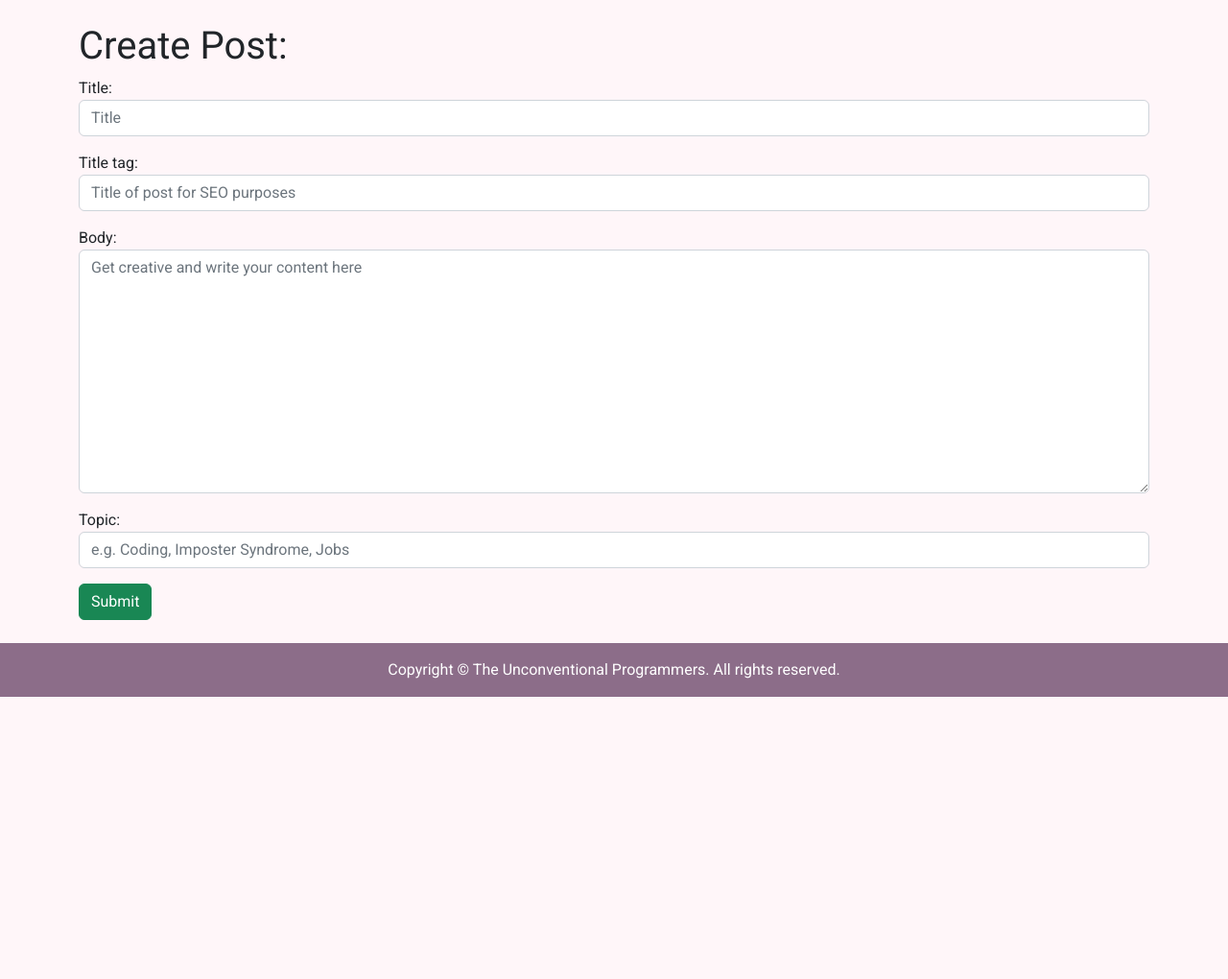
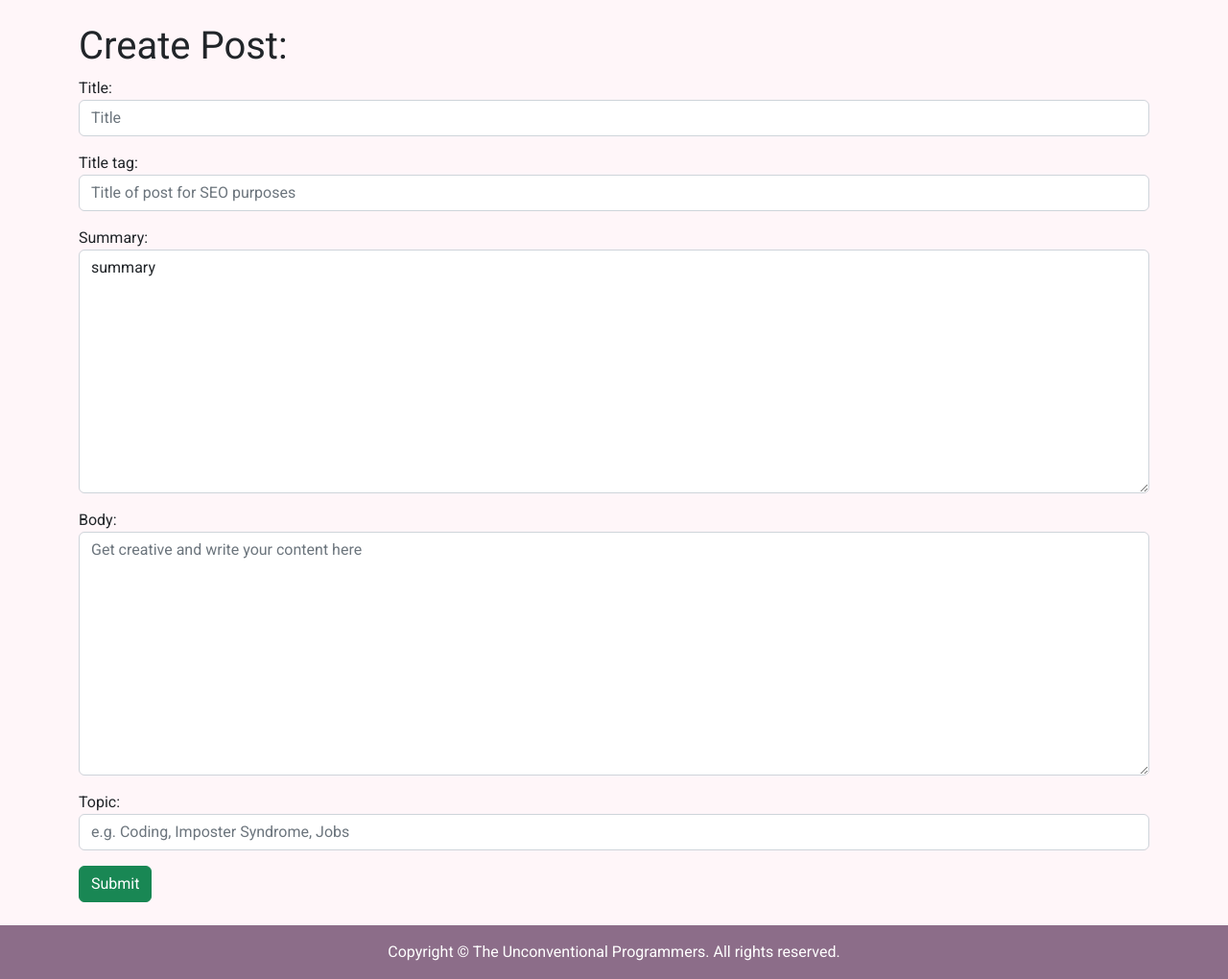
Before and after one commit to Jbachtiger/ci-pp4-the-unconventional-programmer, a Django app: page /create-post/ in a window 1280 px wide. Shown: the part 56-1076 px from the top of the page at 96% size. Before the commit the page ends 782 px from the top, so only its background shows below. Run offline with Django 3.2, Linux system fonts and the light colour scheme; a user stored in the database is signed in; tables that the repository leaves empty hold one stand-in row (values such as "Sample post"); some libraries are stand-ins or nearby versions.

Commit message:
Add summary field to post model

```diff
--- a/programmerblog/forms.py
+++ b/programmerblog/forms.py
@@ -8,14 +8,15 @@ class PostForm(forms.ModelForm):
     class Meta:
         '''Get post model and choose which fields to display '''
         model = Post
-        fields = ('title', 'author', 'title_tag', 'body', 'topic')
+        fields = ('title', 'title_tag', 'summary', 'author', 'body', 'topic', )
 
         widgets = {
             'title': forms.TextInput(attrs={'class': 'form-control', 'placeholder': 'Title'}),
             'author': forms.TextInput(attrs={'class': 'form-control', 'value': '', 'id': 'author_field', 'type': 'hidden'}),
             'title_tag': forms.TextInput(attrs={'class': 'form-control', 'placeholder': 'Title of post for SEO purposes'}),
             'body': forms.Textarea(attrs={'class': 'form-control', 'placeholder': 'Get creative and write your content here'}),
-            'topic': forms.TextInput(attrs={'class': 'form-control', 'placeholder': 'e.g. Coding, Imposter Syndrome, Jobs'})
+            'topic': forms.TextInput(attrs={'class': 'form-control', 'placeholder': 'e.g. Coding, Imposter Syndrome, Jobs'}),
+            'summary': forms.Textarea(attrs={'class': 'form-control', 'placeholder': 'Brief overview of your post'})
         }
 
 
@@ -24,13 +25,14 @@ class EditForm(forms.ModelForm):
     class Meta:
         ''' Get edit form model and choose which fields to display '''
         model = Post
-        fields = ('title', 'title_tag', 'body', 'topic')
+        fields = ('title', 'title_tag', 'summary', 'body', 'topic', )
 
         widgets = {
             'title': forms.TextInput(attrs={'class': 'form-control', 'placeholder': 'Title'}),
             'title_tag': forms.TextInput(attrs={'class': 'form-control', 'placeholder': 'Title of post for SEO purposes'}),
             'body': forms.Textarea(attrs={'class': 'form-control', 'placeholder': 'Get creative and write your content here'}),
-            'topic': forms.TextInput(attrs={'class': 'form-control', 'placeholder': 'e.g. Coding, Imposter Syndrome, Jobs'})
+            'topic': forms.TextInput(attrs={'class': 'form-control', 'placeholder': 'e.g. Coding, Imposter Syndrome, Jobs'}),
+            'summary': forms.Textarea(attrs={'class': 'form-control', 'placeholder': 'Brief overview of your post'})
         }
 
 
--- a/programmerblog/models.py
+++ b/programmerblog/models.py
@@ -19,6 +19,8 @@ class Post(models.Model):
     likes = models.ManyToManyField(User, related_name='blog_likes', blank=True)
     body = RichTextField(blank=True, null=True)
     topic = models.CharField(max_length=255)
+    summary = models.CharField(max_length=255, default='summary')
+
 
     class Meta:
         ''' To order created posts by descending order '''
@@ -44,7 +46,7 @@ class Post(models.Model):
 
 class Comment (models.Model):
     ''' Model for Comment '''
-    user = models.ForeignKey(User, on_delete=models.CASCADE)
+    user = models.ForeignKey(User, on_delete=models.CASCADE, blank=True, null=True)
     publish_date = models.DateTimeField(auto_now_add=True)
     post = models.ForeignKey('Post', on_delete=models.CASCADE)
     body = models.TextField()
--- a/templates/home.html
+++ b/templates/home.html
@@ -11,7 +11,7 @@
             <p>Posted by: {{ post.author }}</p>
             <p>Publish date: {{ post.publish_date }}</p>
             <p>Topic: {{ post.topic }} </p>
-            <P>Summary: {{ post.body|slice:":200"|safe }}</P>
+            <P>Summary: {{ post.summary}}</P>
         </div>
     </div>
 </div>
```
Also changed, not shown: profiles/migrations/0001_initial.py (added), programmerblog/migrations/0006_auto_20220720_1330.py (added).
